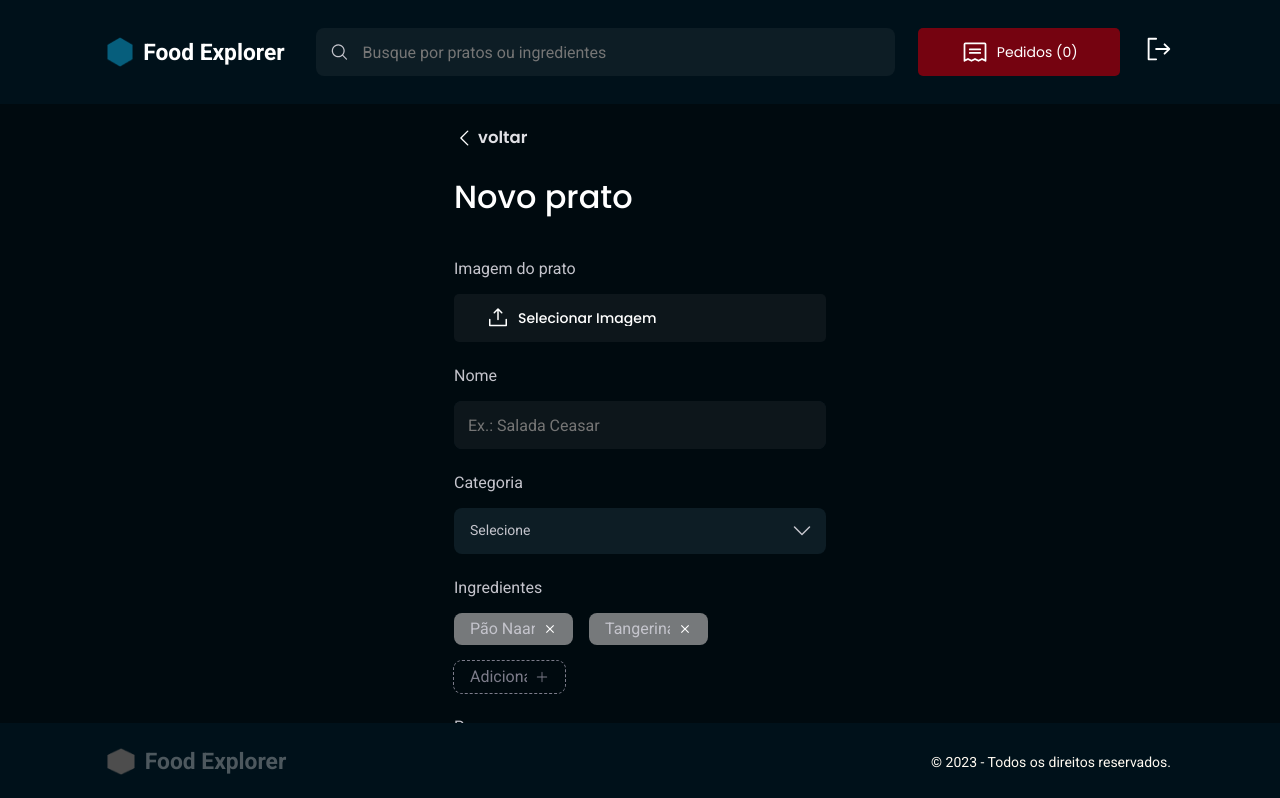
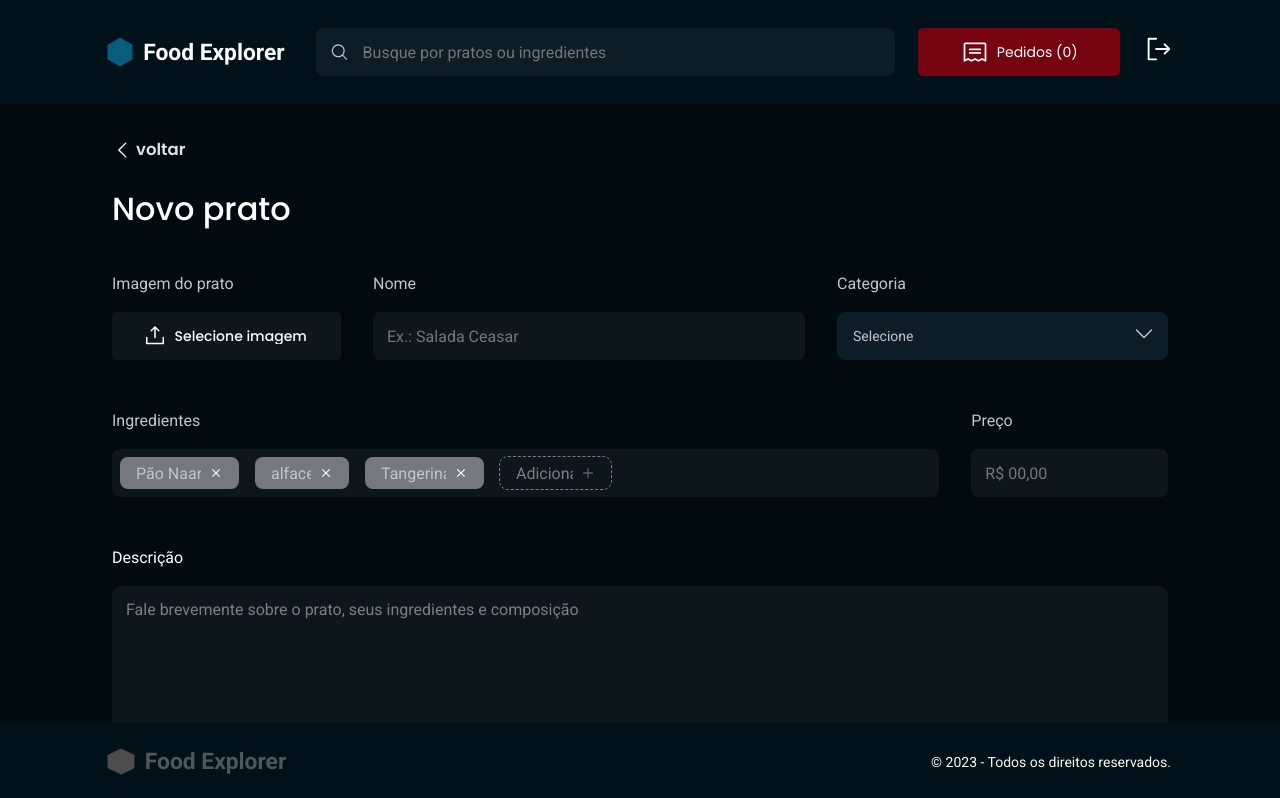
Before and after one commit to MichelleCordeiro/food-explorer, a React (Vite) app: page /new in a window 1280 px wide. Shown: the top 798 px of the page. Built offline with nearby package versions, Linux system fonts and the light colour scheme.

Commit message:
feat: add desktop layout in New page

```diff
--- a/src/components/Textarea/index.jsx
+++ b/src/components/Textarea/index.jsx
@@ -1,4 +1,4 @@
-import { Container } from './styles';
+import { Container } from './styles'
 
 export function Textarea({ value, ...rest }) {
   return (
--- a/src/components/Textarea/styles.js
+++ b/src/components/Textarea/styles.js
@@ -13,6 +13,7 @@ export const Container = styled.textarea`
   border-radius: 1rem;
 
   padding: 1.4rem;
+  margin-block: 1.6rem 2.4rem;
 
   &::placeholder {
     color: ${({ theme }) => theme.COLORS.LIGHT_500};
@@ -22,4 +23,4 @@ export const Container = styled.textarea`
   @media (min-width: 769px) {
     margin-bottom: 3.2rem;
   }
-`;
+`
--- a/src/pages/New/index.jsx
+++ b/src/pages/New/index.jsx
@@ -6,8 +6,8 @@ import { Textarea } from '../../components/Textarea'
 import { Button } from '../../components/Button'
 import { Footer } from '../../components/Footer'
 
-import { PiUploadSimple, PiCaretDown } from 'react-icons/pi';
-import { Container, Form, Image, Category } from './styles';
+import { PiUploadSimple, PiCaretDown } from 'react-icons/pi'
+import { Container, Form, Image, Category } from './styles'
 
 export function New({ data, ...rest }) {
   return (
@@ -21,12 +21,13 @@ export function New({ data, ...rest }) {
         </header>
 
         <Form>
-          <Image className='wrapper'>
+          <div className='infos line-1'>
+            <Image className='wrapper wrapper-image'>
               <label htmlFor='image'>
                 Imagem do prato
                 <div>
                   <PiUploadSimple size={24} />
-                <span>Selecionar Imagem</span>
+                  <span>Selecione imagem</span>
                   <input type='file' id='image' name='image' />
                 </div>
               </label>
@@ -37,7 +38,7 @@ export function New({ data, ...rest }) {
               <Input type='name' id='name' name='name' placeholder='Ex.: Salada Ceasar' />
             </div>
 
-          <Category className='wrapper'>
+            <Category className='wrapper wrapper-category'>
               <label>
                 Categoria
                 <select
@@ -54,13 +55,16 @@ export function New({ data, ...rest }) {
                 <PiCaretDown size={24} />
               </label>
             </Category>
+          </div>
 
-          <div className='wrapper'>
+          <div className='infos line-2'>
+            <div className='wrapper wrapper-ingredients'>
               <label htmlFor='ingredients'>Ingredientes</label>
 
               <div className='wrapper-items'>
                 {/* <DishItem value='Pão Naan' size={value?.length || 1} /> */}
                 <DishItem value='Pão Naan' size={6 || 1} />
+                <DishItem value='alface' size={3 || 1} />
                 <DishItem value='Tangerina' size={6 || 1} />
                 <DishItem placeholder='Adicionar' isNew size={5} />
               </div>
@@ -70,13 +74,16 @@ export function New({ data, ...rest }) {
               <label htmlFor='price'>Preço</label>
               <Input type='price' id='price' name='price' placeholder='R$ 00,00' />
             </div>
+          </div>
 
           <div className='wrapper wrapper-textarea'>
             <label htmlFor='description'>Descrição</label>
             <Textarea placeholder='Fale brevemente sobre o prato, seus ingredientes e composição' />
           </div>
 
+          <div className='wrapper-button'>
             <Button id='btn-salvar' type='submit' title='Salvar alterações' />
+          </div>
         </Form>
       </main>
       <Footer />
--- a/src/pages/New/styles.js
+++ b/src/pages/New/styles.js
@@ -35,14 +35,13 @@ export const Container = styled.div`
   }
 
   @media (min-width: 769px) {
-    /* width: 100%; */
+    width: 100%;
 
     > main {
-      padding-top: calc(11.4rem + 1.1rem);
+      max-width: 112.0rem;
+
+      padding-top: calc(9.6rem + 4.1rem);
       padding-bottom: calc(7.7rem + 11.6rem);
-      padding-inline: clamp(1.6rem, 1rem + 6vw, 2.8rem);
-
-      /* max-width: 112.4rem; */
 
       > h1 {
         padding-block: 2.4rem 3.2rem;
@@ -52,10 +51,6 @@ export const Container = styled.div`
 `;
 
 export const Form = styled.form`
-  display: flex;
-  flex-direction: column;
-  gap: 2.4rem;
-
   > div input {
     background-color: ${({ theme }) => theme.COLORS.DARK_800};
     border-radius: 0.8rem;
@@ -66,26 +61,79 @@ export const Form = styled.form`
     background-color: ${({ theme }) => theme.COLORS.TINTS_TOMATO_400};
   }
 
-  > .wrapper {
+  > .infos {
     display: flex;
     flex-direction: column;
-    gap: 1.6rem;
+
+    > .wrapper {
+      flex: 1;
+      margin-bottom: 2.4rem;
 
       > label {
         color: ${({ theme }) => theme.COLORS.LIGHT_400};
       }
 
       > div {
+        margin-top: 1.6rem;
         margin-bottom: 0;
       }
 
       > .wrapper-items {
+        width: 100%;
+        padding: 0.8rem;
+
         display: flex;
         flex-wrap: wrap;
         gap: 1.6rem;
+        background-color: ${({ theme }) => theme.COLORS.DARK_800};
+        border-radius: 0.8rem;
 
-      > div input {
+        div input {
           background-color: transparent;
+        }
+      }
+    }
+  }
+
+  @media (min-width: 769px) {
+    > .infos {
+      flex-direction: row;
+      align-items: flex-start;
+
+      gap: 3.2rem;
+      margin-bottom: 2.4rem;
+
+      > .wrapper-image {
+        flex: 0 0 22.9rem;
+        min-width: 20.8rem;
+      }
+
+      > .wrapper-name {
+        flex: 1 1 45%;
+      }
+
+      > .wrapper-category {
+        flex: 0 1 36.4rem;
+        min-width: 16rem;
+      }
+
+      > .wrapper-ingredients {
+        flex: 1 1 100%;
+      }
+
+      > .wrapper-price {
+        flex: 0 1 25.1rem;
+        min-width: 16rem;
+      }
+    }
+
+    > .wrapper-button {
+      width: 100%;
+      display: flex;
+      justify-content: end;
+
+      > #btn-salvar {
+        width: fit-content;
       }
     }
   }
@@ -98,7 +146,8 @@ export const Image = styled.div`
     border-radius: 0.5rem;
     cursor: pointer;
 
-    padding: 1.2rem 3.2rem;
+    padding-block: 1.2rem;
+    padding-inline: clamp(0.8rem, 0.5rem + 2vw, 3.2rem);
     margin-top: 1.6rem;
 
     display: flex;
@@ -129,6 +178,7 @@ export const Category = styled.div`
 
     > select {
       width: 100%;
+      height: 4.8rem;
       padding: 1.3rem 1.6rem;
       margin-top: 1.6rem;
 
@@ -151,7 +201,7 @@ export const Category = styled.div`
 
       position: absolute;
       right: 1.2rem;
-      bottom: 1.2rem;
+      bottom: 0;
 
       cursor: pointer;
       pointer-events: none;
```
Lines whose indentation alone changed are shown as unchanged.
